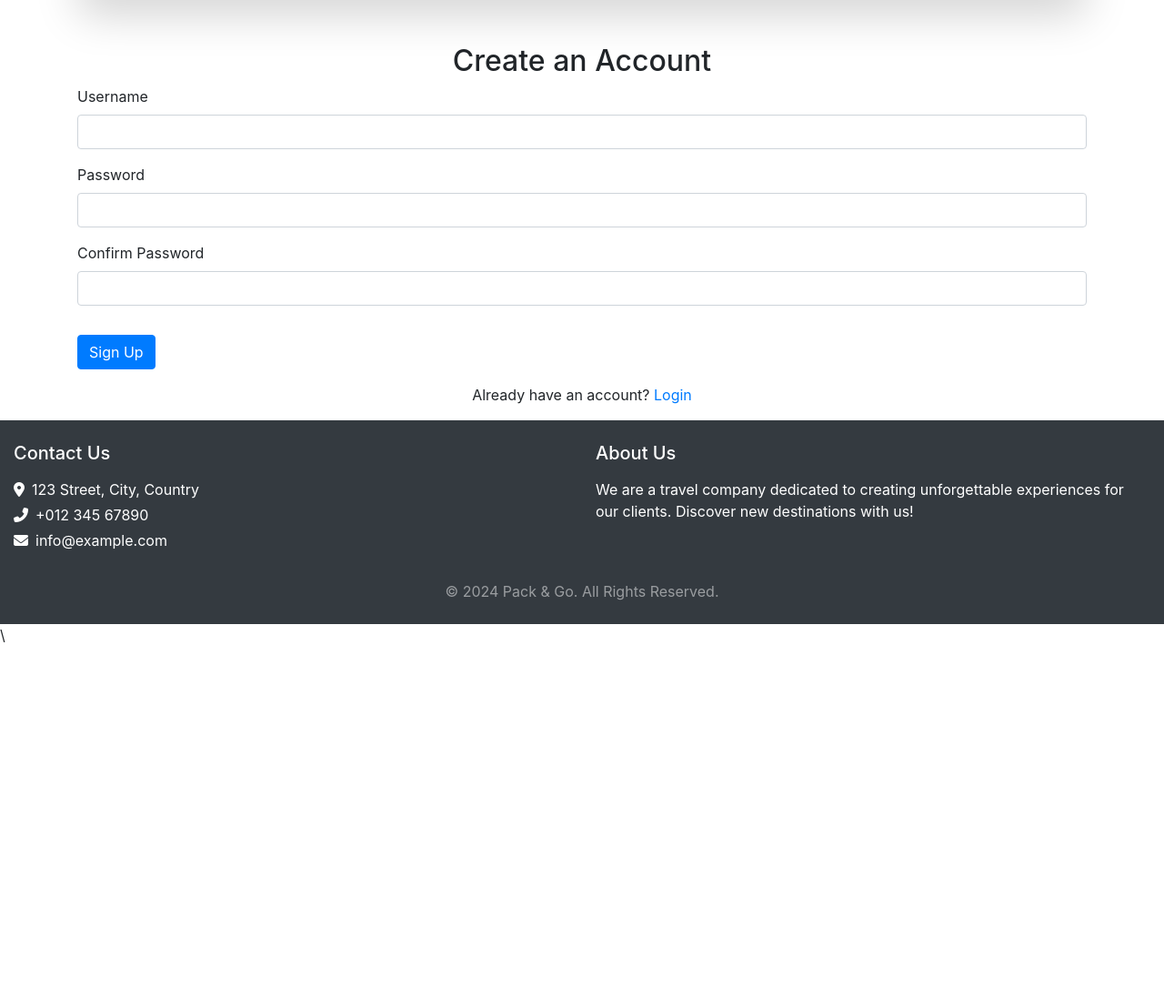
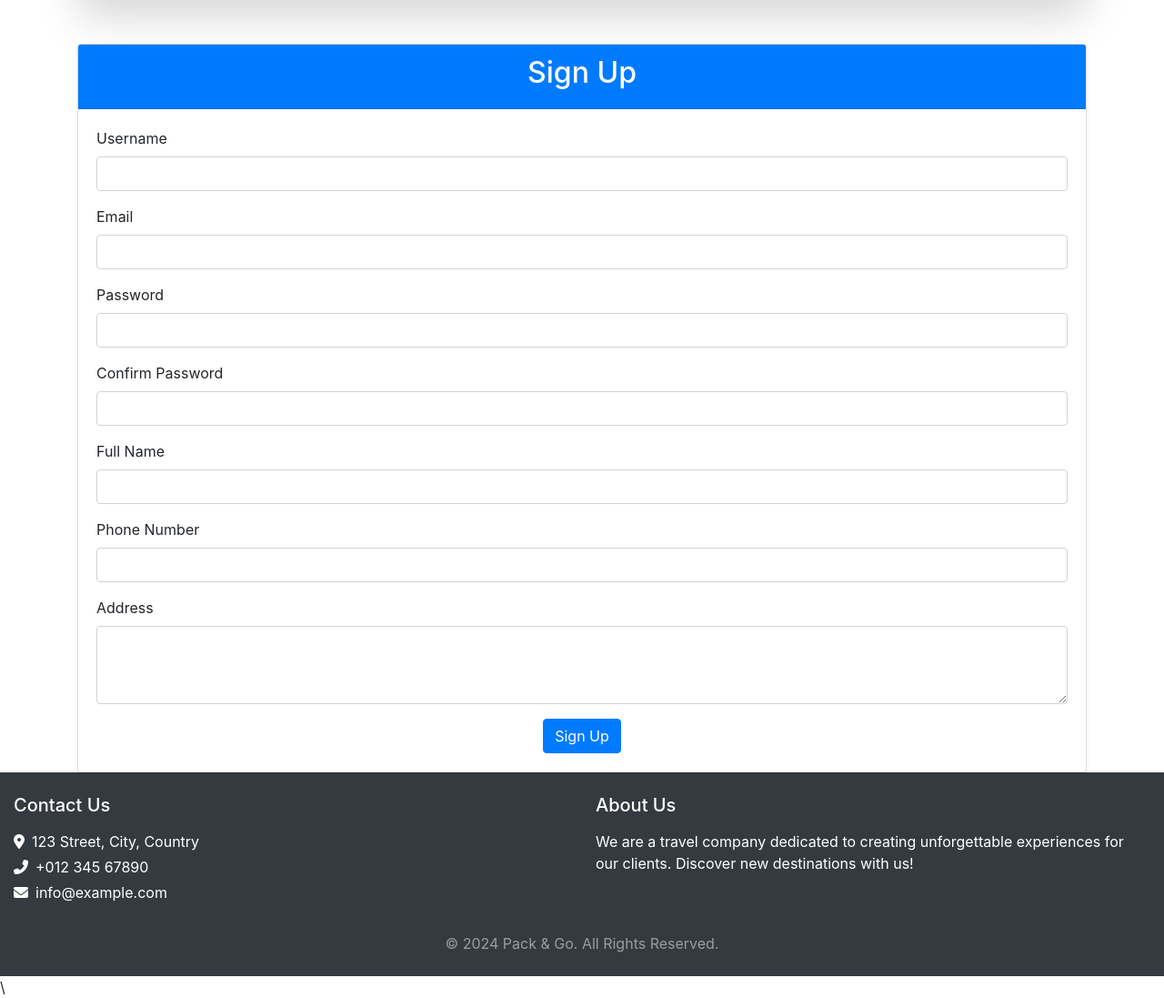
Before and after one commit to Khadija-tasnim/Pack-and-Go, a Django app: page /accounts/signup/ in a window 1280 px wide. Shown: the part 58-1155 px from the top of the page at 91% size. Before the commit the page ends 764 px from the top, so only its background shows below. Run offline with Django 5.2, Linux system fonts and the light colour scheme; some libraries are stand-ins or nearby versions.

Commit message:
fixed registration.html

```diff
--- a/packandgo/templates/registration/signup.html
+++ b/packandgo/templates/registration/signup.html
@@ -2,23 +2,46 @@
 
 {% block content %}
 <div class="container mt-5">
-    <h2 class="text-center">Create an Account</h2>
-    <form method="POST">
-        {% csrf_token %}
-        <div class="form-group">
-            <label for="username">Username</label>
-            <input type="text" name="username" id="username" class="form-control" required>
+    <div class="card shadow-sm">
+        <div class="card-header bg-primary text-white text-center">
+            <h2>Sign Up</h2>
         </div>
-        <div class="form-group">
-            <label for="password1">Password</label>
-            <input type="password" name="password1" id="password1" class="form-control" required>
+        <div class="card-body">
+            <form method="POST" enctype="multipart/form-data">
+                {% csrf_token %}
+                <div class="mb-3">
+                    <label for="username" class="form-label">Username</label>
+                    <input type="text" name="username" class="form-control" required>
+                </div>
+                <div class="mb-3">
+                    <label for="email" class="form-label">Email</label>
+                    <input type="email" name="email" class="form-control" required>
+                </div>
+                <div class="mb-3">
+                    <label for="password1" class="form-label">Password</label>
+                    <input type="password" name="password1" class="form-control" required>
+                </div>
+                <div class="mb-3">
+                    <label for="password2" class="form-label">Confirm Password</label>
+                    <input type="password" name="password2" class="form-control" required>
+                </div>
+                <div class="mb-3">
+                    <label for="full_name" class="form-label">Full Name</label>
+                    <input type="text" name="full_name" class="form-control">
+                </div>
+                <div class="mb-3">
+                    <label for="phone_number" class="form-label">Phone Number</label>
+                    <input type="text" name="phone_number" class="form-control">
+                </div>
+                <div class="mb-3">
+                    <label for="address" class="form-label">Address</label>
+                    <textarea name="address" class="form-control" rows="3"></textarea>
+                </div>
+                <div class="text-center">
+                    <button type="submit" class="btn btn-primary">Sign Up</button>
+                </div>
+            </form>
         </div>
-        <div class="form-group">
-            <label for="password2">Confirm Password</label>
-            <input type="password" name="password2" id="password2" class="form-control" required>
-        </div>
-        <button type="submit" class="btn btn-primary mt-3">Sign Up</button>
-    </form>
-    <p class="mt-3 text-center">Already have an account? <a href="{% url 'login' %}">Login</a></p>
+    </div>
 </div>
 {% endblock %}
```
